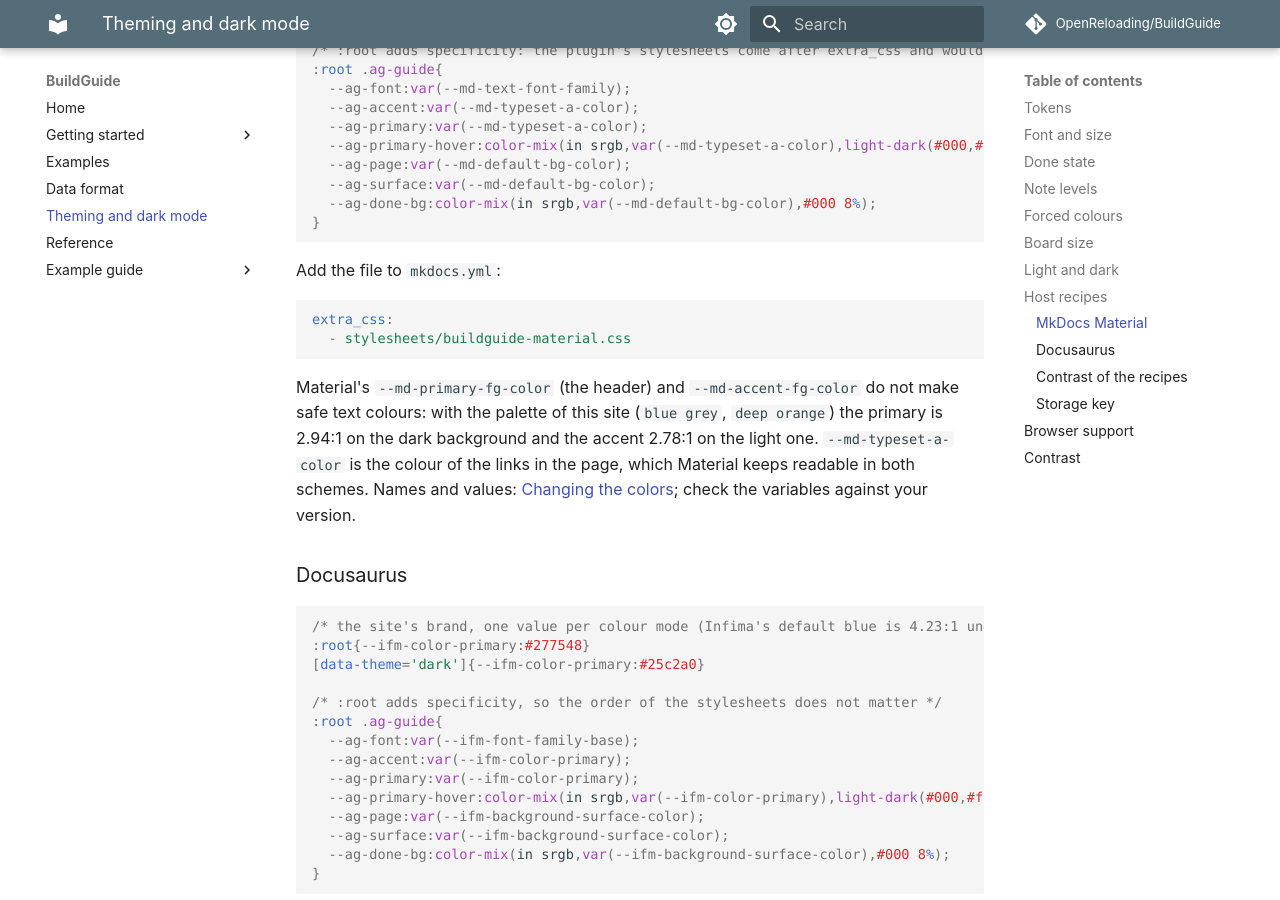
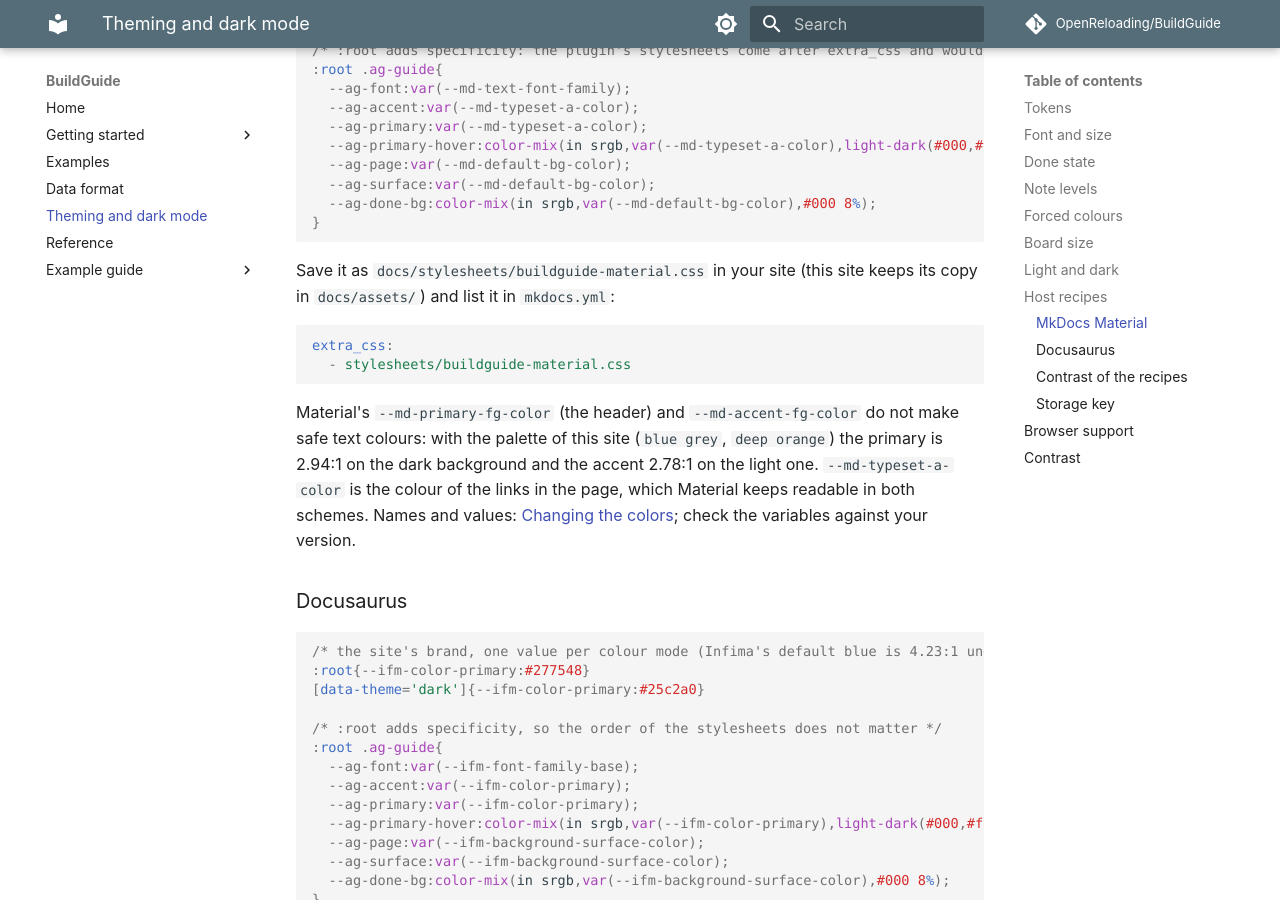
Before and after one commit to OpenReloading/BuildGuide, an MkDocs documentation site: the page built from docs/theming.md, in a window 1280 px wide and 900 px high, scrolled down 6623 px. Built offline with MkDocs 1.6.1 and Material for MkDocs 9.7.7, drawn with Linux system fonts in a browser that asks for light colours.

Commit message:
docs(core): say where the Material recipe file lives in a site
Refs #81

Assisted-by: generative AI

````diff
--- a/docs/theming.md
+++ b/docs/theming.md
@@ -108,7 +108,7 @@
 --8<-- "docs/assets/buildguide-material.css:recipe"
 ```
 
-Add the file to `mkdocs.yml`:
+Save it as `docs/stylesheets/buildguide-material.css` in your site (this site keeps its copy in `docs/assets/`) and list it in `mkdocs.yml`:
 
 ```yaml
 extra_css:
````
